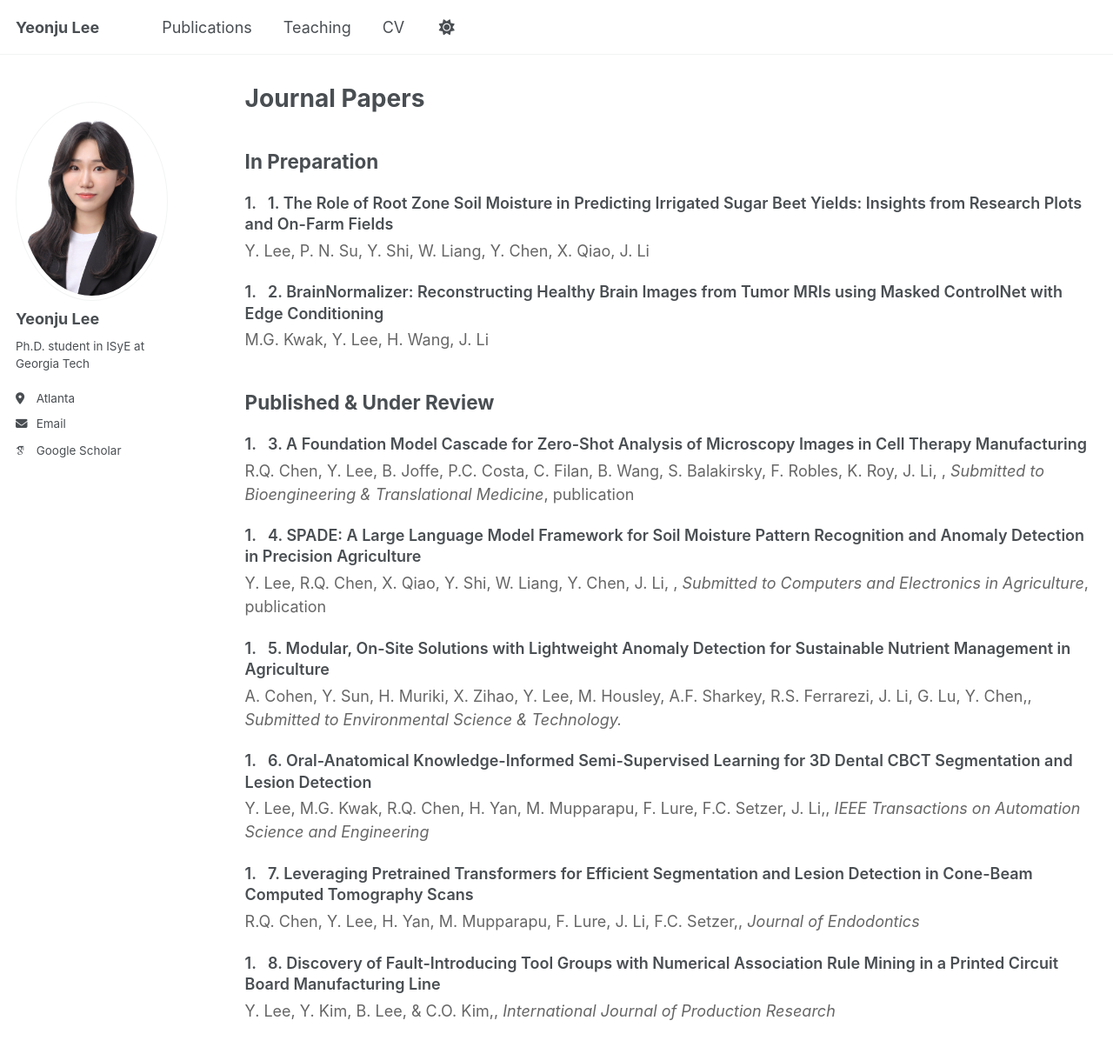
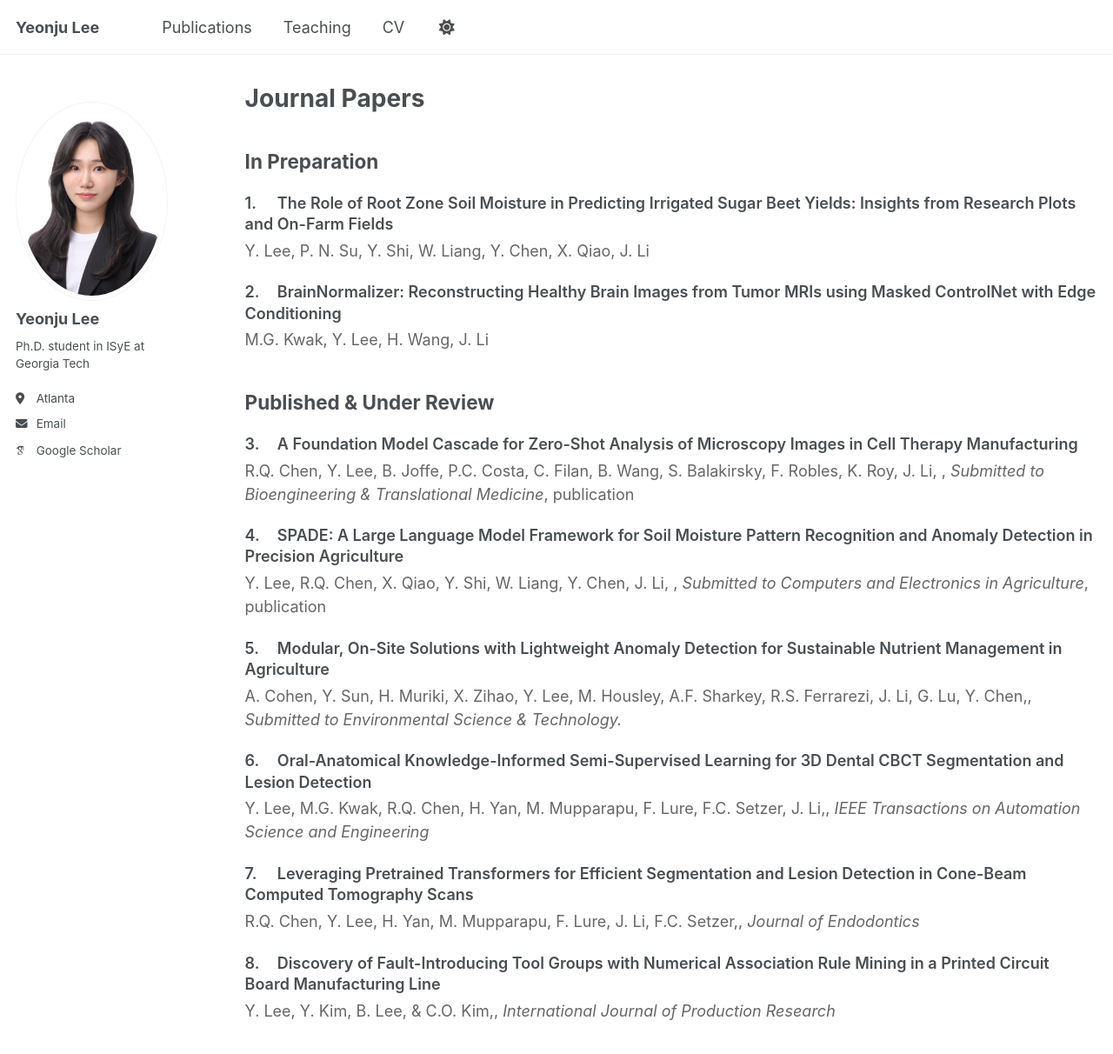
Before and after one commit to ylee845/ylee845.github.io, a Jekyll site: the page built from _pages/publications.html, in a window 1280 px wide and 1400 px high. Shown: the top 1212 px of the window at 87% size. Built offline with Jekyll 4.4.1, drawn with Linux system fonts in a browser that asks for light colours; some web fonts are replaced; a script that is not in the unit is left out.

Commit message:
Update publications.html

```diff
--- a/_pages/publications.html
+++ b/_pages/publications.html
@@ -10,17 +10,20 @@ author_profile: true
 {% assign pubs   = site.publications | where_exp:"p","p.status != 'in preparation'" | sort: "date" | reverse %}
 {% assign offset = inprep.size %}
 <style>
-  .paper-list{counter-reset:item}
-  .paper{margin:1.25rem 0}
-  .paper h3{font-weight:600;margin:0;line-height:1.35}
+  /* CSS 카운터 전부 끄기 */
+  .paper-list{ counter-reset: none; } /* 있으면 무효화 */
   .paper h3 .num::before{
-    counter-increment: papernum;
-    content: counter(papernum) ". ";
-    margin-right:.5rem;
+    content: none !important;
+    counter-increment: none !important;
   }
-  .paper .meta{color:#666;margin:.25rem 0 .5rem 0}
-  .paper ul{margin:.4rem 0 .2rem 1.1rem}
-  .excerpt{font-size:.9em;color:#444;margin:.2rem 0 .5rem 0;font-style:italic}
+
+  .paper{ margin:1.25rem 0 }
+  .paper h3{ font-weight:600; margin:0; line-height:1.35 }
+  /* 숫자 간격만 스타일 */
+  .paper .num{ display:inline-block; min-width:2ch; margin-right:.5rem }
+  .paper .meta{ color:#666; margin:.25rem 0 .5rem 0 }
+  .paper ul{ margin:.4rem 0 .2rem 1.1rem }
+  .excerpt{ font-size:.9em; color:#444; margin:.2rem 0 .5rem 0; font-style:italic }
 </style>
 
 <div class="pubs">
```
